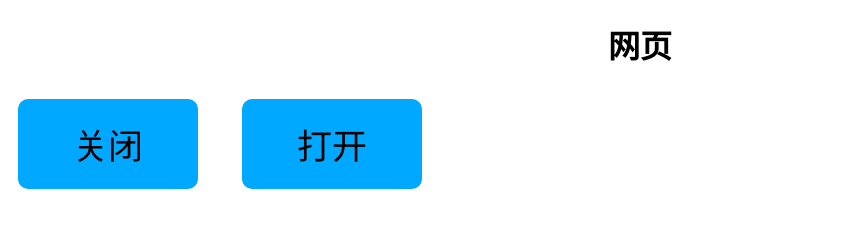
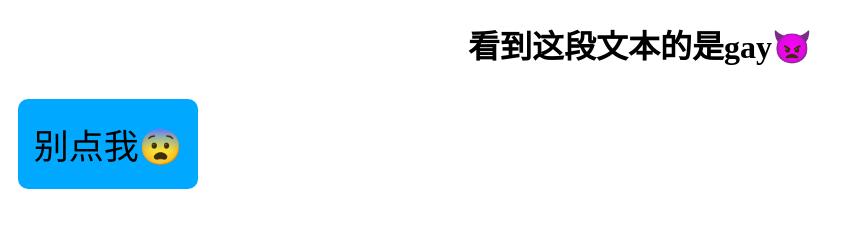
Before and after one commit to PuTongDeRenLei/test, a plain HTML site: page index.html in a window 1280 px wide. Shown: the whole page, without its empty margins (0-855 px from the left). Drawn offline with Linux system fonts and the light colour scheme.

Commit message:
Update index.html

```diff
--- a/index.html
+++ b/index.html
@@ -2,7 +2,7 @@
 <html>
 <head>
 	<meta charset="utf-8">
-	<title>测试</title>
+	<title>点进这个网页的这辈子有了😋</title>
 	<style>
 		.button {
 			position: relative;
@@ -27,15 +27,9 @@
 	</style>
 </head>
 <body>
-	<h1 align="center">网页</h1>
-	<!---_qwertyuiop
-	wcnmngsb23@outlook.com
-	45381856548445
-
-	3954371180
-	1897656a---!>
-	<button class="button" style="top: 10px; left: 10px;" onclick="window.close()">关闭</button>
-	<button class="button" style="top: 10px; left: 50px;" onclick="window.open(window.location.href);">打开</button>
+	<h1 align="center">看到这段文本的是gay👿</h1>
+	<button class="button" style="top: 10px; left: 10px;" onclick="window.close()">别点我😨</button>
 </body>
+</html>
 
 </html>
```
